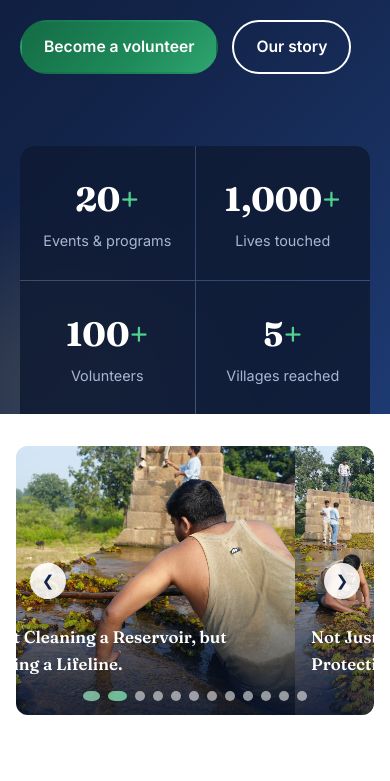
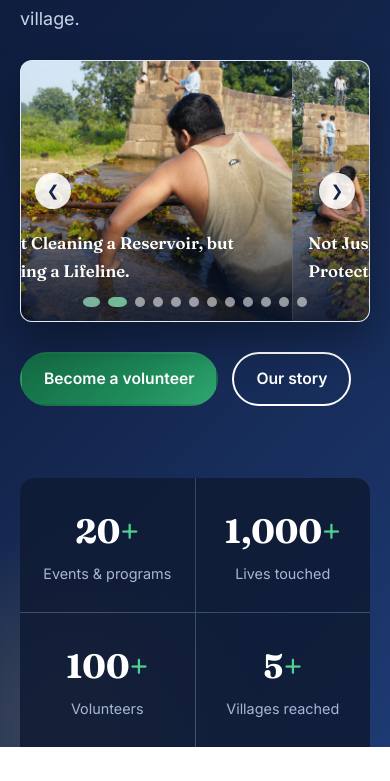
Before and after one commit to mkvkhitoli/kalam-foundation, a plain HTML site: page index.html in a window 390 px wide. Shown: the part 542-1323 px from the top of the page. Drawn offline with Linux system fonts and the light colour scheme.

Commit message:
Add files via upload

```diff
--- a/index.html
+++ b/index.html
@@ -39,6 +39,13 @@
     <span class="tagline">✦ <b>Hamara Sankalp, Ek Behtar Kal</b></span>
     <h1>Education, sports and awareness for a better <em>Khitoli</em>.</h1>
     <p>Started as Kalam Classes on Dr. APJ Abdul Kalam’s birthday in 2016, Kalam Foundation works for education, humanity, nature and women empowerment — with free coaching for needy students, sports for all, and drives for a cleaner, safer, digitally aware village.</p>
+    <!-- Slider photos are managed in content/slider.json (or the admin page) -->
+    <div class="ks hero-ks" id="ks" aria-label="Photo slider">
+      <div class="ks-track" data-cms="slider"><figure class="ks-slide"><img src="images/cultural-program.jpg" alt="Children in traditional dress from different states on stage" loading="eager"><figcaption>Foundation Day cultural program</figcaption></figure><figure class="ks-slide"><img src="images/sapling-felicitation.jpg" alt="Guest welcomed with a sapling" loading="lazy"><figcaption>Welcoming guests with saplings</figcaption></figure><figure class="ks-slide"><img src="images/young-artist.jpg" alt="Young artist presenting a portrait" loading="lazy"><figcaption>Encouraging young talent</figcaption></figure><figure class="ks-slide"><img src="images/youth-group.jpg" alt="Youth group gathered outdoors" loading="lazy"><figcaption>Together with the youth of Khitoli</figcaption></figure><figure class="ks-slide"><img src="images/community-gathering.jpg" alt="Villagers at a Kalam Foundation event" loading="lazy"><figcaption>Our village, our strength</figcaption></figure></div>
+      <button class="ks-btn ks-prev" aria-label="Previous slide">&#10094;</button>
+      <button class="ks-btn ks-next" aria-label="Next slide">&#10095;</button>
+      <div class="ks-dots"></div>
+    </div>
     <div class="ctas">
       <a href="contact.html#volunteer" class="btn btn-primary">Become a volunteer</a>
       <a href="about.html" class="btn btn-ghost">Our story</a>
@@ -47,15 +54,6 @@
   </div>
 </section>
 
-<section class="ks-section" aria-label="Photo slider">
-  <!-- Slider photos are managed in content/slider.json (or the admin page) -->
-  <div class="ks" id="ks">
-    <div class="ks-track" data-cms="slider"><figure class="ks-slide"><img src="images/cultural-program.jpg" alt="Children in traditional dress from different states on stage" loading="eager"><figcaption>Foundation Day cultural program</figcaption></figure><figure class="ks-slide"><img src="images/sapling-felicitation.jpg" alt="Guest welcomed with a sapling" loading="lazy"><figcaption>Welcoming guests with saplings</figcaption></figure><figure class="ks-slide"><img src="images/young-artist.jpg" alt="Young artist presenting a portrait" loading="lazy"><figcaption>Encouraging young talent</figcaption></figure><figure class="ks-slide"><img src="images/youth-group.jpg" alt="Youth group gathered outdoors" loading="lazy"><figcaption>Together with the youth of Khitoli</figcaption></figure><figure class="ks-slide"><img src="images/community-gathering.jpg" alt="Villagers at a Kalam Foundation event" loading="lazy"><figcaption>Our village, our strength</figcaption></figure></div>
-    <button class="ks-btn ks-prev" aria-label="Previous slide">&#10094;</button>
-    <button class="ks-btn ks-next" aria-label="Next slide">&#10095;</button>
-    <div class="ks-dots"></div>
-  </div>
-</section>
 
 <section>
   <div class="wrap split">
--- a/style.css
+++ b/style.css
@@ -51,7 +51,7 @@ header{position:sticky;top:0;z-index:50;background:rgba(255,255,255,.96);backdro
 .burger span{display:block;width:24px;height:2px;background:var(--ink);margin:5px 0}
 
 /* Home hero */
-.hero{background:var(--grad-navy);color:#fff;padding:92px 0 0;position:relative;overflow:hidden}
+.hero{background:var(--grad-navy);color:#fff;padding:72px 0 0;position:relative;overflow:hidden}
 .hero::before{content:"";position:absolute;right:-140px;top:-140px;width:460px;height:460px;border-radius:50%;background:radial-gradient(circle,rgba(46,165,111,.45),transparent 70%)}
 .hero::after{content:"";position:absolute;left:-120px;bottom:-160px;width:380px;height:380px;border-radius:50%;background:radial-gradient(circle,rgba(242,182,50,.18),transparent 70%)}
 .hero .wrap{position:relative;z-index:1}
@@ -171,7 +171,7 @@ footer a:hover{color:#fff}
 .copyright{border-top:1px solid rgba(255,255,255,.1);margin-top:32px;padding-top:20px;text-align:center}
 
 /* Slider */
-.ks-section{padding:48px 20px 0}
+.ks-section{padding:24px 20px}
 .ks{position:relative;max-width:1120px;margin:0 auto;border-radius:16px;overflow:hidden;aspect-ratio:16/7;background:#dfe6f3;touch-action:pan-y}
 .ks-track{display:flex;height:100%;transition:transform .6s ease}
 .ks-slide{flex:0 0 100%;height:100%;position:relative;margin:0}
@@ -204,20 +204,14 @@ footer a:hover{color:#fff}
   .cards,.events,.highlights,.ways,.past,form{grid-template-columns:1fr}
   .gallery{grid-template-columns:1fr 1fr}
   .pillars{grid-template-columns:1fr}
-  .ks-section{padding:32px 16px 0}
+  .ks-section{padding:16px 16px}
   .ks{aspect-ratio:4/3;border-radius:12px}
   .ks-btn{width:36px;height:36px;font-size:15px}
   .ks-slide figcaption{padding:40px 16px 36px}
   .quote{padding:28px}
 }
-.hero {
-  min-height: auto;          /* was likely 100vh */
-  align-items: flex-start;   /* was likely center */
-  padding-top: 40px;         /* reduce from a large value */
-}
 
-@media (max-width: 768px) {
-  .hero {
-    padding-top: 28px;
-  }
-}
+/* Slider inside the home banner */
+.hero p{margin-bottom:26px}
+.hero .hero-ks{margin:0 0 30px;box-shadow:0 18px 40px rgba(0,0,0,.35);border:1px solid rgba(255,255,255,.15)}
+@media (max-width:760px){.hero .hero-ks{aspect-ratio:4/3;border-radius:12px}}
```
